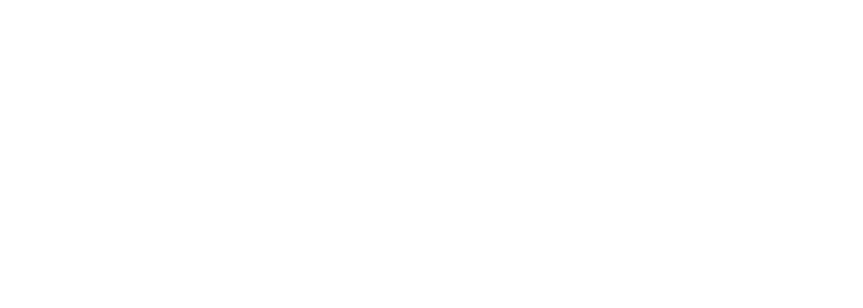
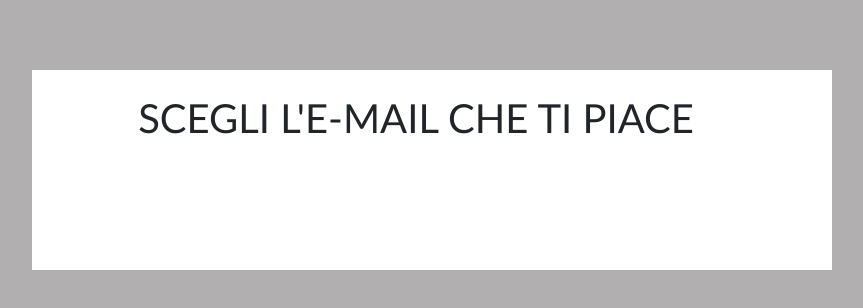
Before and after one commit to Marcucci-Francesco/js-email-list, a plain HTML site: page index.html in a window 1280 px wide. Shown: the whole page, without its empty margins (208-1071 px from the left). Drawn offline with nearby package versions, Linux system fonts and the light colour scheme; no server answers.

Commit message:
feat: add base file html, css and js

```diff
--- a/index.html
+++ b/index.html
@@ -16,7 +16,14 @@
 
 
 
+<main>
 
+  <div class="container-fm container-fluid d-flex justify-content-center py-4 vh-50">
+    <h1>SCEGLI L'E-MAIL CHE TI PIACE</h1>
+    <ul id="list" class=""></ul>
+  </div>
+
+</main>
 
 
 
--- a/script.js
+++ b/script.js
@@ -8,3 +8,13 @@ Abbellire con CSS o Bootstrap
 Inserire un bottone che al click faccia il fetch altre 10 mail (sostituendo le altre)
 mostrare le 10 email solo quando solo al termine delle 10 chiamate all’API
 */
+
+const enpoints = `https://flynn.boolean.careers/exercises/api/random/mail`;
+
+axios.get(enpoints)
+  .then(response => {
+    console.log(response.data);
+  })
+  .catch(error => {
+    console.log(error);
+  })
--- a/style.css
+++ b/style.css
@@ -6,4 +6,13 @@
 
 body {
   font-family: 'Trebuchet MS', 'Lucida Sans Unicode', 'Lucida Grande', 'Lucida Sans', Arial, sans-serif;
+  background-color: rgb(177, 175, 175);
 }
+
+.container-fm{
+  list-style: none;
+  max-width: 800px;
+  min-height: 200px;
+  background-color: white;
+  margin-top: 70px;
+}
```
